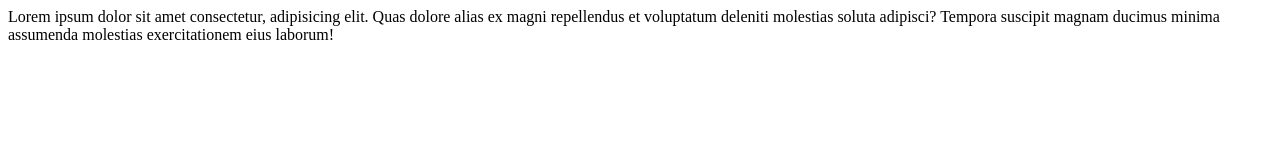
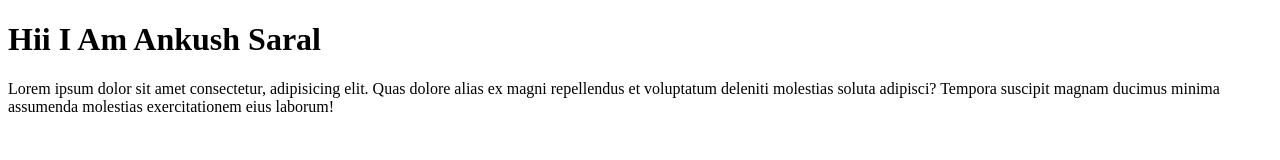
Before and after one commit to AnkushSaral/index.html, a plain HTML site: page index.html in a window 1280 px wide. Drawn offline with Linux system fonts and the light colour scheme.

Commit message:
Addition

```diff
--- a/index.html
+++ b/index.html
@@ -6,6 +6,8 @@
     <title>Document</title>
 </head>
 <body>
+    <h1>Hii I Am Ankush Saral
+    </h1>
     Lorem ipsum dolor sit amet consectetur, adipisicing elit. Quas dolore alias ex magni repellendus et voluptatum deleniti molestias soluta adipisci? Tempora suscipit magnam ducimus minima assumenda molestias exercitationem eius laborum!
 </body>
 </html>
```
